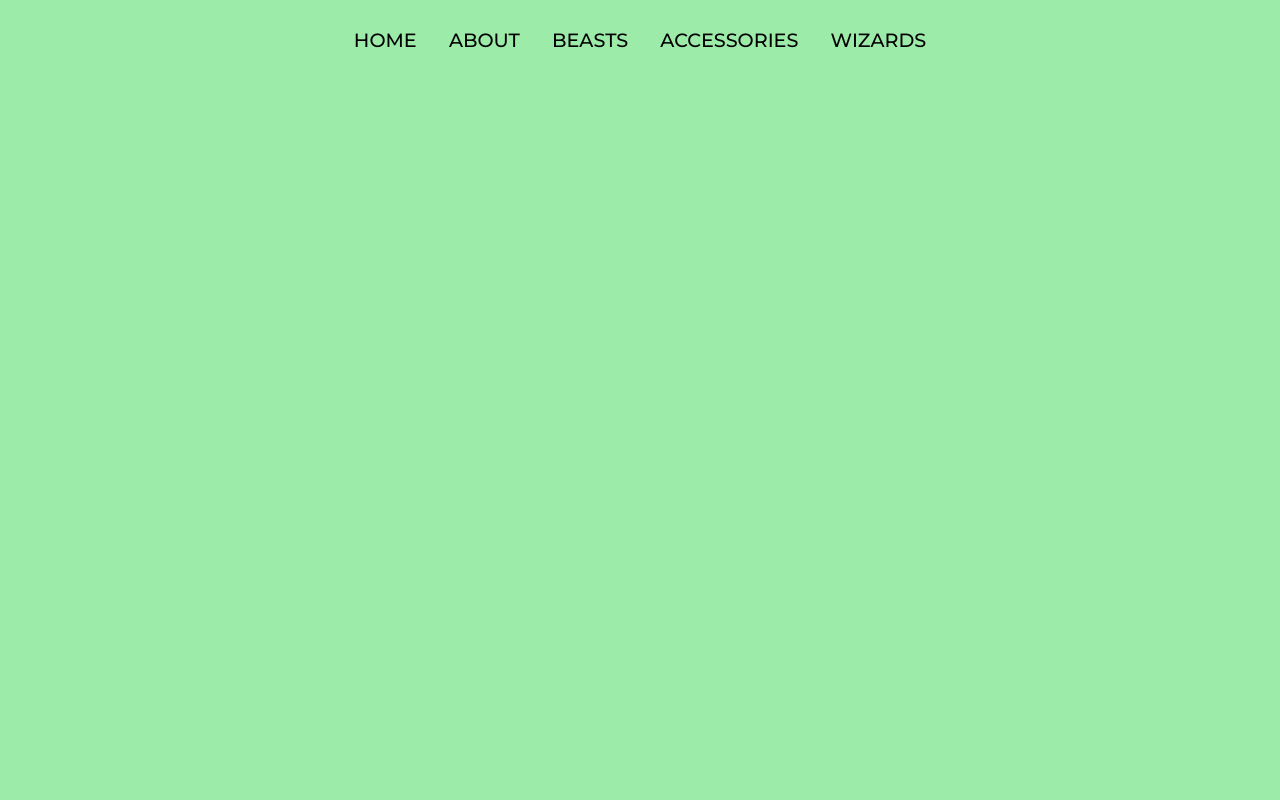
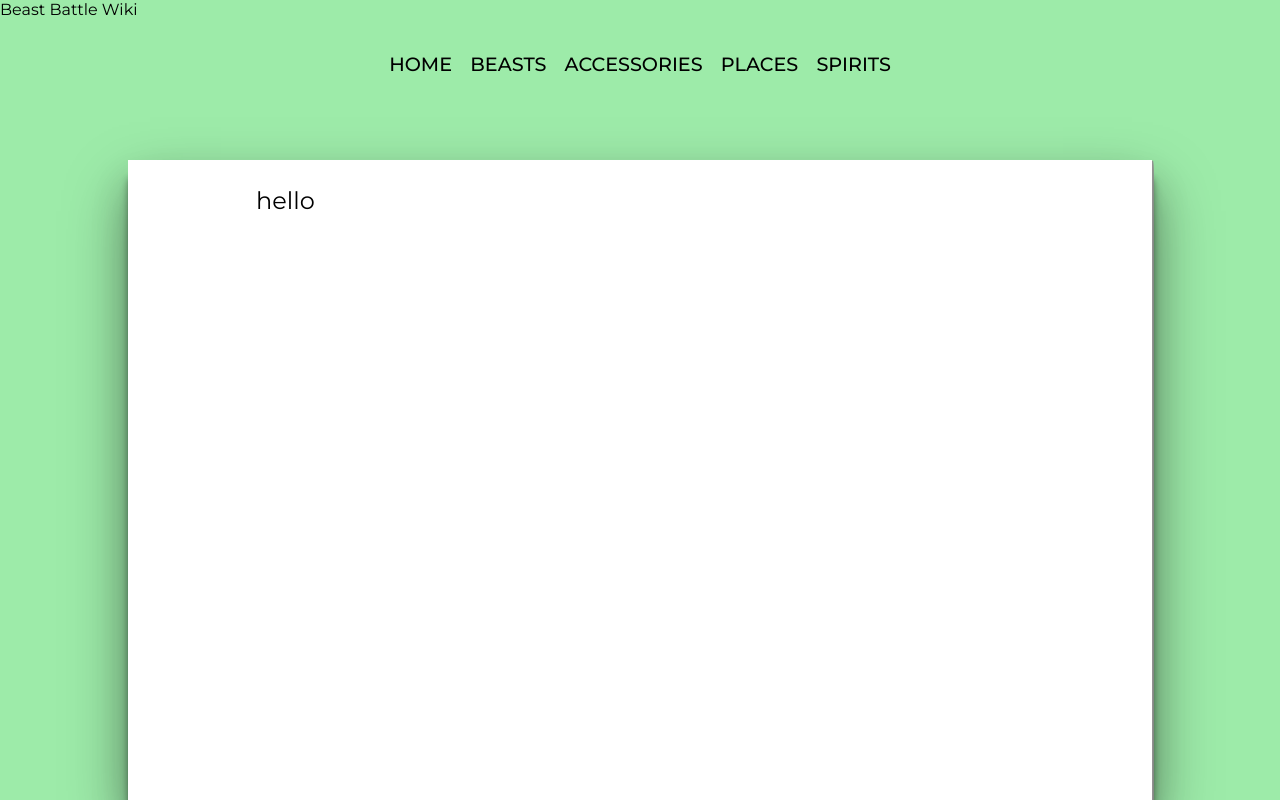
Before and after one commit to LyshaJaufar/BeastBattleInfo, a plain HTML site: page index.html in a window 1280 px wide. Drawn offline with Linux system fonts and the light colour scheme.

Commit message:
blank div

```diff
--- a/index.html
+++ b/index.html
@@ -4,7 +4,6 @@
         <meta charset="UTF-8">
         <meta http-equiv="X-UA-Compatible" content="IE=edge">
         <meta name="viewport" content="width=device-width, initial-scale=1.0">
-
         <link rel="stylesheet" href="styles.css">
         <title>Document</title>
     </head>
@@ -12,12 +11,13 @@
         <header>
             <nav class="navMenu">
                 <a href="#">Home</a>
-                <a href="#">About</a>
                 <a href="#">Beasts</a>
                 <a href="#">Accessories</a>
-                <a href="#">Wizards</a>
+                <a href="#">Places</a>
+                <a href="#">Spirits</a>
             </nav>
+            <div class="heading"> Beast Battle Wiki</div>
         </header>
-
+        <div class="below-header">hello</div>
     </body>
 </html>
--- a/styles.css
+++ b/styles.css
@@ -8,7 +8,7 @@
   box-sizing: border-box;
 }
 
-body {
+body, html {
   background-color: #9deba9;
   font-family: "Montserrat", sans-serif;
 }
@@ -41,7 +41,7 @@ li a:hover {
 
 .navMenu {
   position:absolute;
-  top: 5%;
+  top: 8%;
   left: 50%;
   -webkit-transform: translate(-50%, -50%);
   transform: translate(-50%, -50%);
@@ -53,7 +53,7 @@ li a:hover {
   font-size: 1.2em;
   text-transform: uppercase;
   font-weight: 500;
-  padding: 14px;
+  padding: 7px;
   width: 80px;
   -webkit-transition: all 0.2s ease-in-out;
   transition: all 0.2s ease-in-out;
@@ -62,3 +62,44 @@ li a:hover {
 .navMenu a:hover {
   color: #fddb3a;
 }
+
+.below-header {
+    font-size: 1.5em;
+    background-color: white;
+    top: 20%;
+    position: absolute;
+    height: 80%;
+    width: 80%;
+    padding-left:10%;
+    padding-top: 2%;
+    margin-left: 10%;
+    margin-right: 10%;
+    box-shadow:1px 1px 1px #919191,
+        1px 2px 1px #919191,
+        1px 3px 1px #919191,
+        1px 4px 1px #919191,
+        1px 5px 1px #919191,
+        1px 6px 1px #919191,
+        1px 7px 1px #919191,
+        1px 8px 1px #919191,
+        1px 9px 1px #919191,
+        1px 10px 1px #919191,
+    1px 18px 6px rgba(16,16,16,0.4),
+    1px 22px 10px rgba(16,16,16,0.2),
+    1px 25px 35px rgba(16,16,16,0.2),
+    1px 30px 60px rgba(16,16,16,0.4);
+
+}
+
+.heading {
+    top: 10%;
+    display: absolute;
+}
+
+@media screen and (max-width: 600px) {
+  .navMenu a {
+      padding: 0.5%;
+      font-size: 0.8em;
+      margin-left: 10%;
+  }
+}
```
